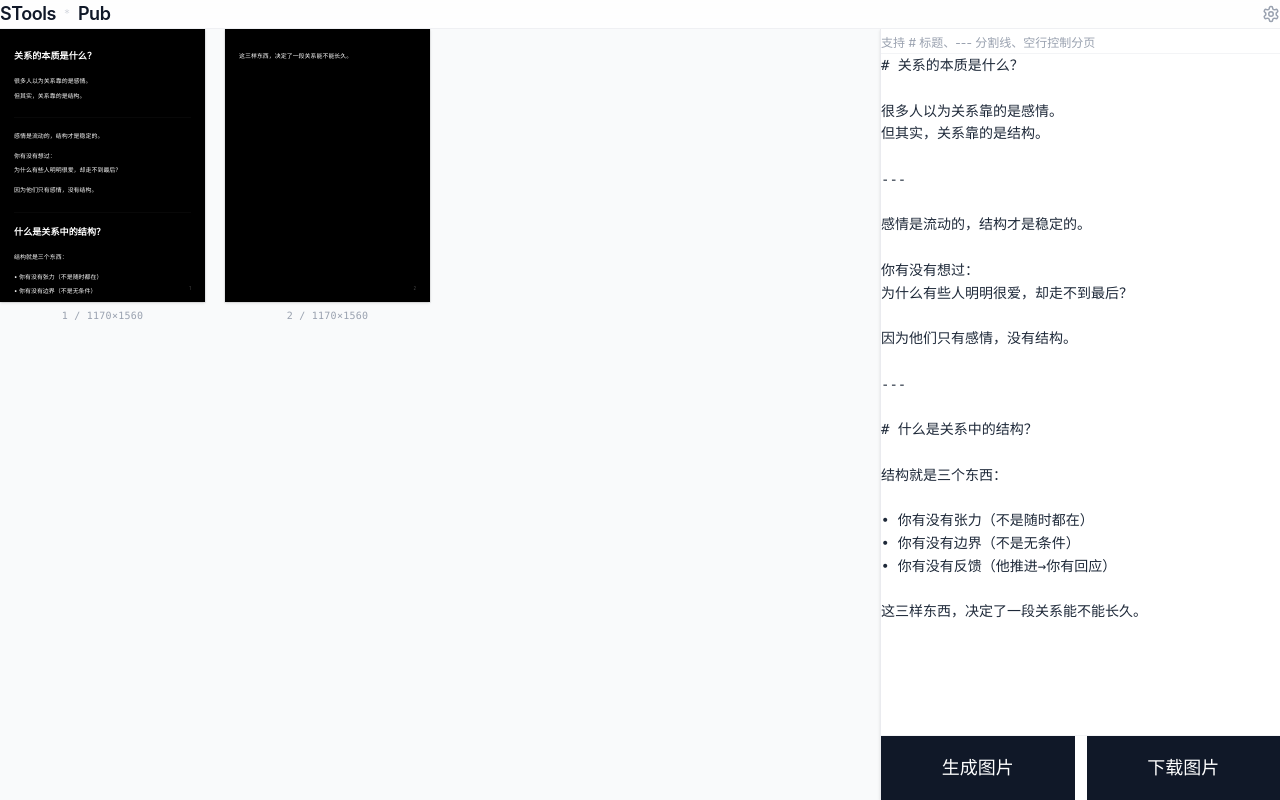
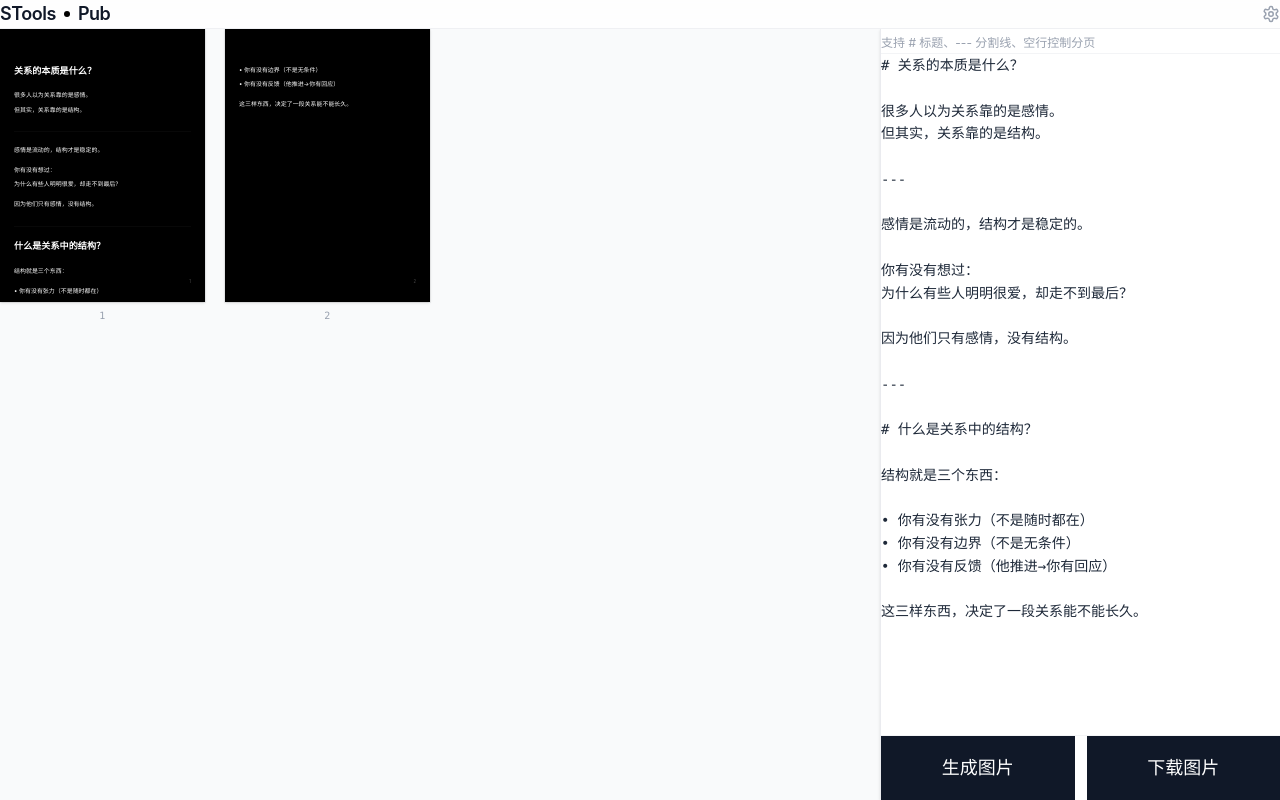
Before and after one commit to imfangs/stools, a React (Vite) app: page / in a window 1280 px wide. Built offline with nearby package versions, Linux system fonts and the light colour scheme.

Commit message:
deploy: update site

```diff
--- a/index.html
+++ b/index.html
@@ -4,7 +4,7 @@
     <meta charset="UTF-8" />
     <link rel="icon" type="image/svg+xml" href="/favicon.svg" />
     <meta name="viewport" content="width=device-width, initial-scale=1.0" />
-    <title>STools * Pub</title>
+    <title>STools · Pub</title>
   </head>
   <body>
     <div id="root"></div>
--- a/src/App.tsx
+++ b/src/App.tsx
@@ -84,7 +84,7 @@ export default function App() {
         <header className="flex items-center justify-between px-8 py-4 bg-white/80 backdrop-blur border-b border-gray-200/60 shrink-0">
           <div className="flex items-center gap-2">
             <h1 className="text-lg font-semibold tracking-tight text-gray-900">STools</h1>
-            <span className="text-xs text-gray-300 font-light">*</span>
+            <span className="w-1.5 h-1.5 rounded-full bg-black"></span>
             <span className="text-lg font-semibold tracking-tight text-gray-900">Pub</span>
           </div>
           <button
--- a/src/components/ImageCard.tsx
+++ b/src/components/ImageCard.tsx
@@ -99,6 +99,7 @@ export default function ImageCard({ page, config }: ImageCardProps) {
             position: 'absolute',
             top: 0,
             left: 0,
+            boxSizing: 'border-box',
             width: config.imageWidth,
             height: config.imageHeight,
             backgroundColor: config.backgroundColor,
@@ -130,7 +131,7 @@ export default function ImageCard({ page, config }: ImageCardProps) {
         </div>
       </div>
       <div className="text-center text-[10px] text-gray-400 font-mono tracking-wide">
-        {page.index + 1} / {config.imageWidth}×{config.imageHeight}
+        {page.index + 1}
       </div>
     </div>
   );
--- a/src/config/defaults.ts
+++ b/src/config/defaults.ts
@@ -4,8 +4,8 @@ export const defaultConfig: LayoutConfig = {
   imageWidth: 1170,
   imageHeight: 1560,
 
-  paddingTop: 120,
-  paddingBottom: 120,
+  paddingTop: 200,
+  paddingBottom: 200,
   paddingLeft: 80,
   paddingRight: 80,
 
```
